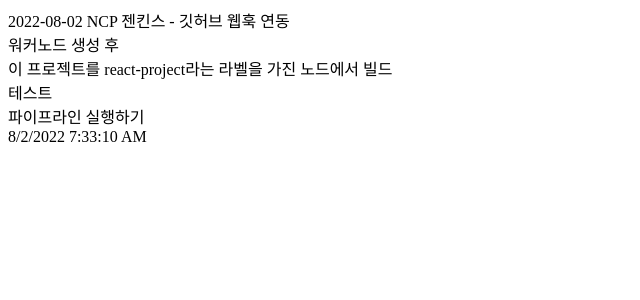
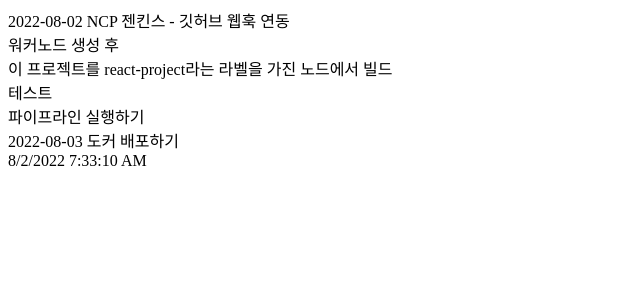
Before and after one commit to ssong91DEV/react-project, a React (Create React App) app: page / in a window 1280 px wide. Shown: the top 300 px of the page, without its empty margins (0-640 px from the left). Built offline with nearby package versions, Linux system fonts and the light colour scheme.

Commit message:
도커배포

```diff
--- a/src/containers/MainComponent.jsx
+++ b/src/containers/MainComponent.jsx
@@ -16,6 +16,7 @@
       <div>이 프로젝트를 react-project라는 라벨을 가진 노드에서 빌드</div>
       <div>테스트</div>
       <div>파이프라인 실행하기</div>
+      <div>2022-08-03 도커 배포하기</div>
       <div>
         {time.toLocaleDateString()} {time.toLocaleTimeString()}
       </div>
```
